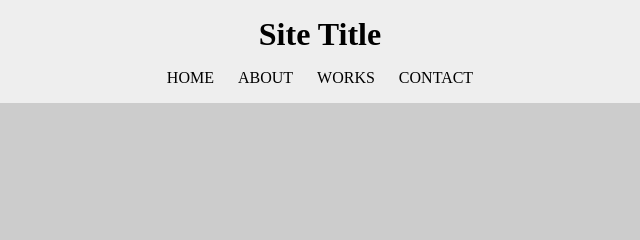
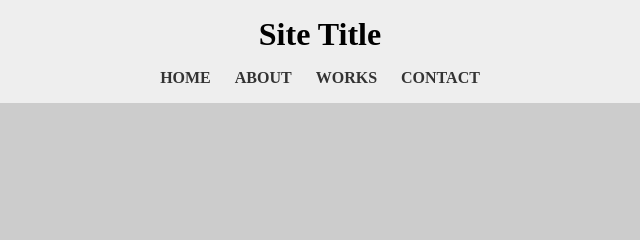
Before and after one commit to imkzm2002/layout_sample_01, a plain HTML site: page index.html in a window 1280 px wide. Shown: the top 240 px of the page, 320-960 px from the left. Drawn offline with Linux system fonts and the light colour scheme.

Commit message:
Add files via upload

```diff
--- a/index.html
+++ b/index.html
@@ -12,10 +12,10 @@
       <h1>Site Title</h1>
       <nav>
       <ul>
-                <li a href="#">HOME</a></li>
-                <li a href="#">ABOUT</a></li>
-                <li a href="#">WORKS</a></li>
-                <li a href="#">CONTACT</a></li>
+        <li><a href="#">HOME</a></li>
+        <li><a href="#">ABOUT</a></li>
+        <li><a href="#">WORKS</a></li>
+        <li><a href="#">CONTACT</a></li>
       </ul>
       </nav>
       <div class="main-visual">
@@ -48,4 +48,3 @@
     </footer>
   </div>
 </body>
-</html>
```
Lines whose indentation alone changed are shown as unchanged.
